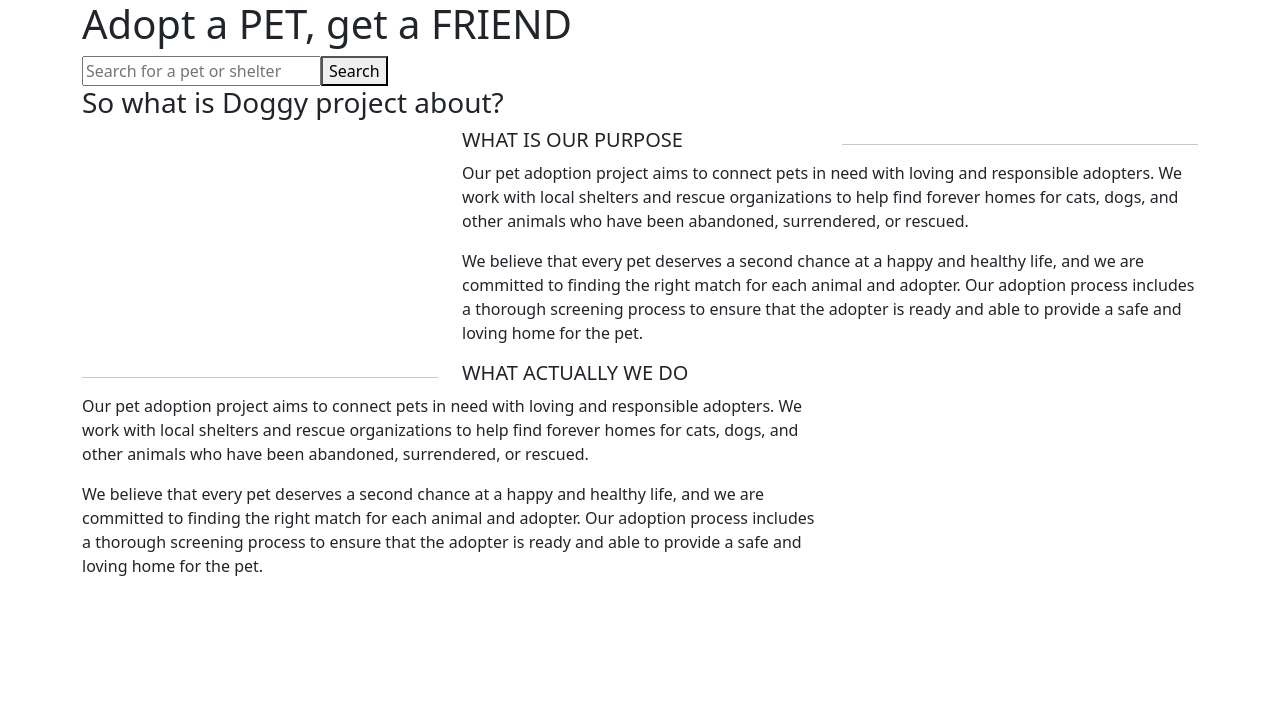
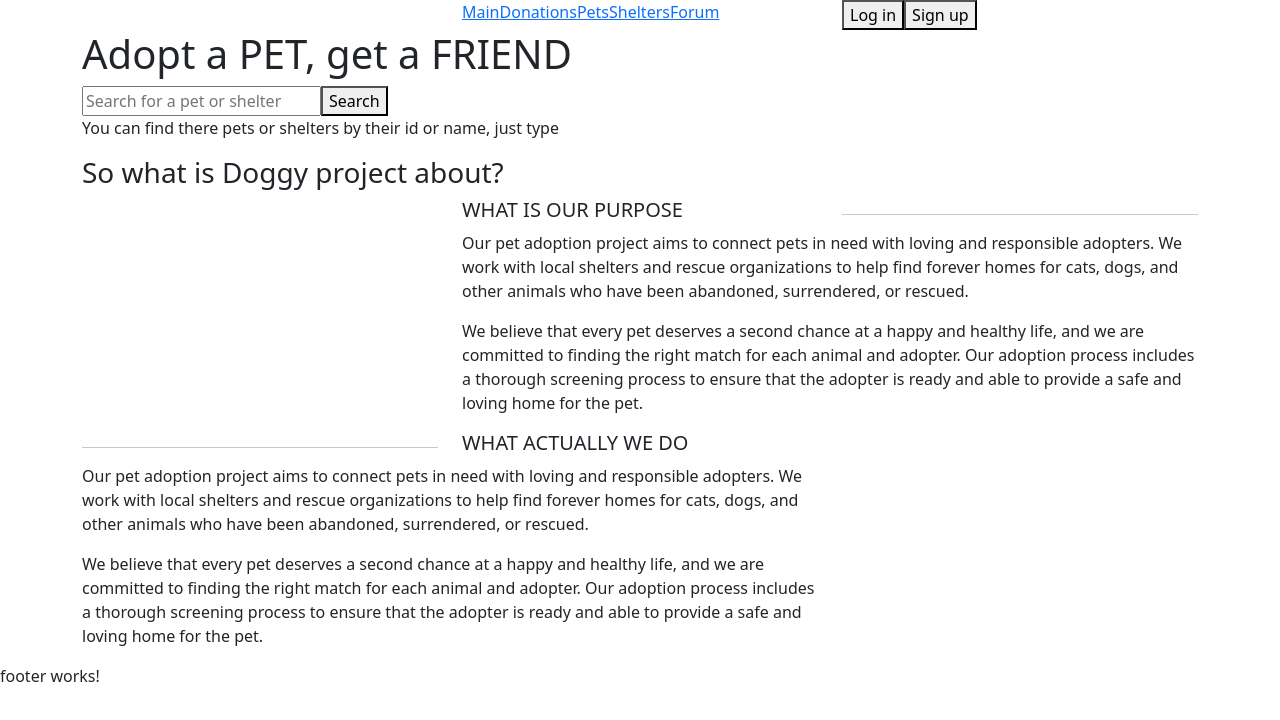
Before and after one commit to iv-shramko-nure/Doggy, an Angular app in the folder frontend/DoggyWeb/: page / in a window 1280 px wide. Shown: the top 720 px of the page. Built offline with nearby package versions, Linux system fonts and the light colour scheme.

Commit message:
created nav bar component

```diff
--- a/frontend/DoggyWeb/src/app/app.component.html
+++ b/frontend/DoggyWeb/src/app/app.component.html
@@ -1 +1,3 @@
+<app-nav-bar></app-nav-bar>
 <router-outlet></router-outlet>
+<app-footer></app-footer>
--- a/frontend/DoggyWeb/src/app/app.module.ts
+++ b/frontend/DoggyWeb/src/app/app.module.ts
@@ -5,6 +5,7 @@ import { AppRoutingModule } from './app-routing.module';
 import { AppComponent } from './app.component';
 import { HttpClientModule } from '@angular/common/http';
 import { ReactiveFormsModule } from '@angular/forms';
+import { CoreModule } from 'src/app/core/core.module';
 
 @NgModule({
   declarations: [
@@ -15,6 +16,7 @@ import { ReactiveFormsModule } from '@angular/forms';
     AppRoutingModule,
     HttpClientModule,
     ReactiveFormsModule,
+    CoreModule
   ],
   providers: [],
   bootstrap: [AppComponent]
--- a/frontend/DoggyWeb/src/app/core/components/home-page/home-page.component.html
+++ b/frontend/DoggyWeb/src/app/core/components/home-page/home-page.component.html
@@ -10,8 +10,17 @@
           </div>
           <div class="row">
             <div class="col">
-              <input type="text" placeholder="Search for a pet or shelter">
-              <button>Search</button>
+              <div class="row">
+                <div class="col">
+                  <input type="text" placeholder="Search for a pet or shelter">
+                  <button>Search</button>
+                </div>
+              </div>
+              <div class="row">
+                <div class="col">
+                  <p>You can find there pets or shelters by their id or name, just type</p>
+                </div>
+              </div>
             </div>
           </div>
         </div>
--- a/frontend/DoggyWeb/src/app/core/components/nav-bar/nav-bar.component.html
+++ b/frontend/DoggyWeb/src/app/core/components/nav-bar/nav-bar.component.html
@@ -1 +1,18 @@
-<p>nav-bar works!</p>
+<div class="container">
+  <div class="row">
+    <div class="col-4">
+      <img src="" alt="">
+    </div>
+    <div class="col-4">
+      <a href="">Main</a>
+      <a href="">Donations</a>
+      <a href="">Pets</a>
+      <a href="">Shelters</a>
+      <a href="">Forum</a>
+    </div>
+    <div class="col-4">
+      <button>Log in</button>
+      <button>Sign up</button>
+    </div>
+  </div>
+</div>
--- a/frontend/DoggyWeb/src/app/core/core.module.ts
+++ b/frontend/DoggyWeb/src/app/core/core.module.ts
@@ -14,6 +14,10 @@ import { FooterComponent } from './components/footer/footer.component';
   ],
   imports: [
     CommonModule
+  ],
+  exports: [
+    NavBarComponent,
+    FooterComponent
   ]
 })
 export class CoreModule { }
```
